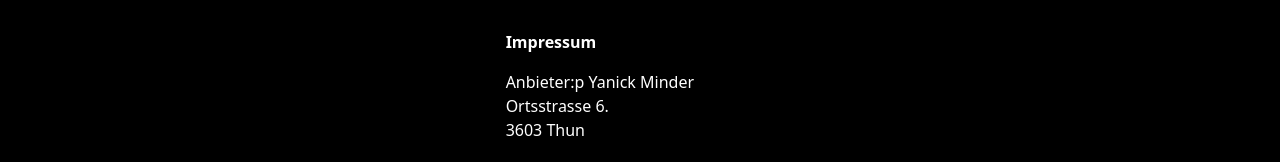
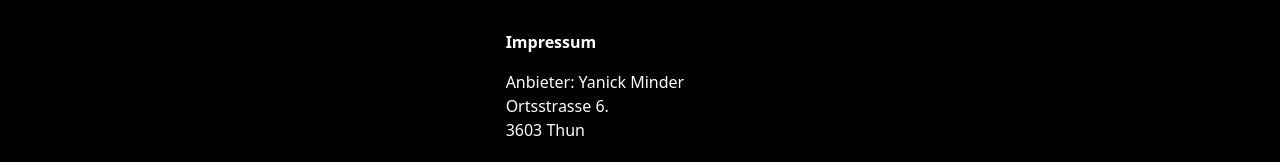
Before and after one commit to kcinay055679/Gibb-M293, an Angular app: page /home in a window 1280 px wide. Shown: the part 779-941 px from the top of the page. Built offline with nearby package versions, Linux system fonts and the light colour scheme.

Commit message:
fix impressum

```diff
--- a/src/app/footer/footer.component.html
+++ b/src/app/footer/footer.component.html
@@ -2,7 +2,7 @@
   <div class="text-white ">
   <p><strong>Impressum</strong></p>
 
-  <p>Anbieter:p
+  <p>Anbieter:
   Yanick Minder
   <br/>
   Ortsstrasse 6.
```
